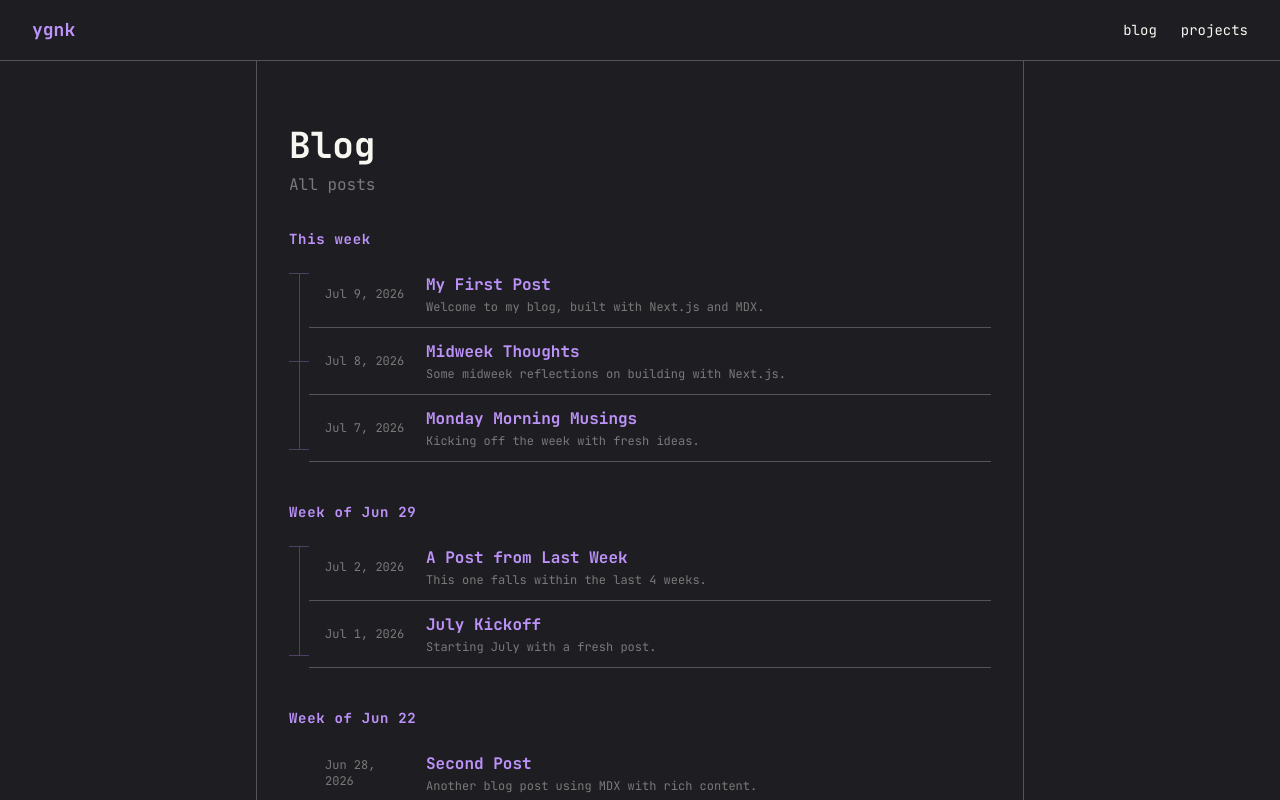
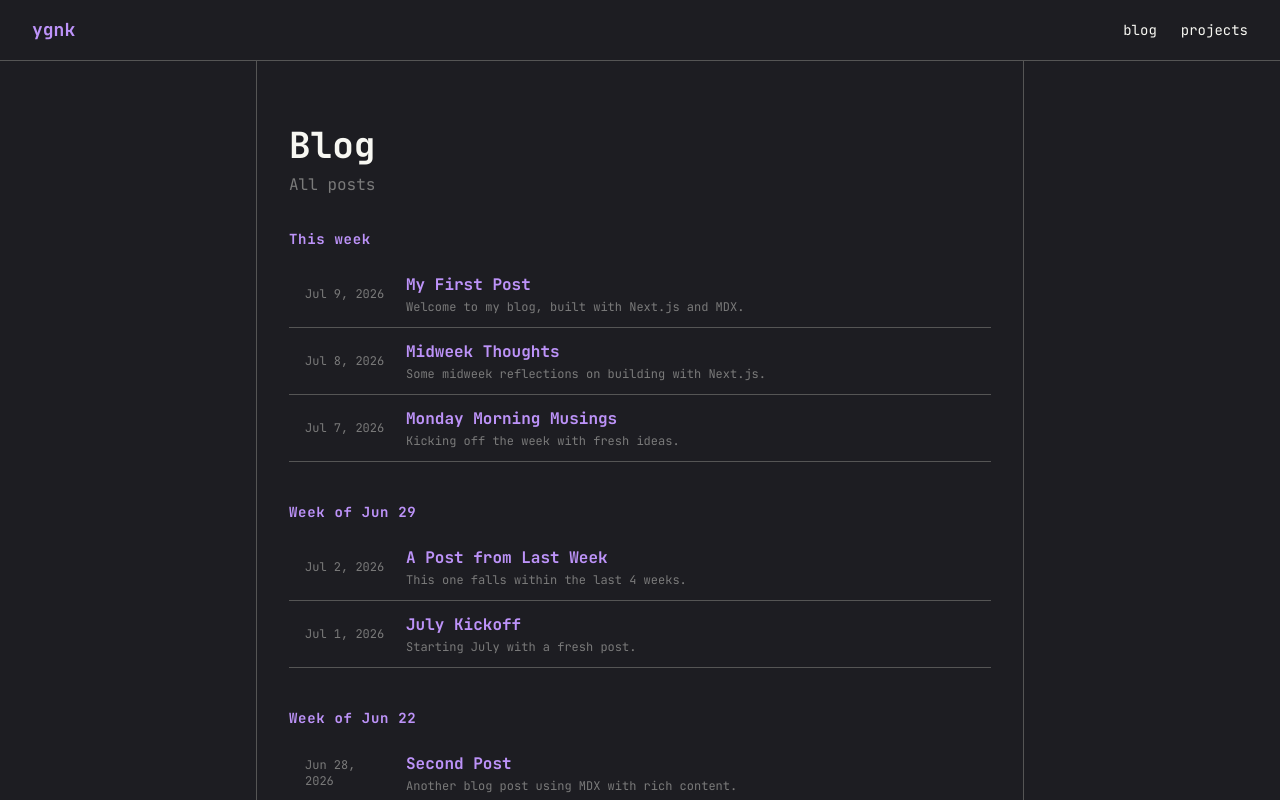
Before and after one commit to yugaaank/blog, a Next.js app: page /blog in a window 1280 px wide. Shown: the top 800 px of the page. Built offline with nearby package versions, Linux system fonts and the light colour scheme.

Commit message:
cleaned the code using ponytail-audit

```diff
--- a/app/blog/page.tsx
+++ b/app/blog/page.tsx
@@ -99,36 +99,11 @@ export default function Blog() {
           <section key={section.key}>
             <h2 className="mb-3 text-sm font-bold tracking-wider text-accent">{section.label}</h2>
             <div>
-              {section.posts.map((post, i) => {
-                const isFirst = i === 0;
-                const isLast = i === section.posts.length - 1;
-                const single = section.posts.length === 1;
-                return (
-                  <div key={post.slug} className="flex">
-                    {/* Tree lines */}
-                    {!single && (
-                      <div className="flex flex-col items-center w-5 shrink-0">
-                        {/* Vertical connector from above */}
-                        {isFirst ? (
-                          <div className="h-3" />
-                        ) : (
-                          <div className="w-px flex-1 bg-accent/30" />
-                        )}
-                        {/* Horizontal branch */}
-                        <div className="w-full h-px bg-accent/30" />
-                        {/* Vertical connector to below */}
-                        {isLast ? (
-                          <div className="h-3" />
-                        ) : (
-                          <div className="w-px flex-1 bg-accent/30" />
-                        )}
-                      </div>
-                    )}
-                    {single && <div className="w-5 shrink-0" />}
-                    {/* Post link */}
+              {section.posts.map((post) => (
                 <Link
+                  key={post.slug}
                   href={`/blog/${post.slug}`}
-                      className="flex flex-1 items-center gap-4 border-b border-border px-4 py-3 transition hover:bg-surface"
+                  className="flex items-center gap-4 border-b border-border px-4 py-3 transition hover:bg-surface"
                 >
                   <time className="shrink-0 text-xs text-muted w-[85px]">
                     {formatDate(post.date)}
@@ -138,9 +113,7 @@ export default function Blog() {
                     <p className="mt-0.5 text-xs text-muted">{post.description}</p>
                   </div>
                 </Link>
-                  </div>
-                );
-              })}
+              ))}
             </div>
           </section>
         ))}
--- a/app/components/RelatedProjects.tsx
+++ /dev/null
@@ -1,27 +0,0 @@
-import Link from "next/link";
-import { projects } from "@/app/projects/projects";
-
-export default function RelatedProjects({ slugs }: { slugs: string[] }) {
-  const matched = projects.filter((p) => slugs.includes(p.slug));
-  if (matched.length === 0) return null;
-
-  return (
-    <div className="my-8 border">
-      <h2 className="border-b px-6 py-3 text-sm font-bold tracking-wider text-accent">
-        Related Projects
-      </h2>
-      <div className="divide-y divide-border">
-        {matched.map((project) => (
-          <Link
-            key={project.slug}
-            href={`/projects/${project.slug}`}
-            className="flex items-center justify-between gap-4 px-6 py-4 transition hover:bg-surface"
-          >
-            <span className="font-bold text-accent">{project.title}</span>
-            <span className="text-xs text-muted">{project.summary}</span>
-          </Link>
-        ))}
-      </div>
-    </div>
-  );
-}
--- a/app/feed.xml/route.ts
+++ b/app/feed.xml/route.ts
@@ -11,7 +11,7 @@ function esc(s: string): string {
     .replace(/'/g, "&apos;");
 }
 
-export async function GET() {
+export function GET() {
   const items = posts
     .sort((a, b) => new Date(b.date).getTime() - new Date(a.date).getTime())
     .map(
--- a/app/layout.tsx
+++ b/app/layout.tsx
@@ -4,7 +4,7 @@ import "./globals.css";
 import Navbar from "@/app/components/Navbar";
 import Footer from "@/app/components/Footer";
 
-const jetbrains = JetBrains_Mono({ subsets: ["latin"] });
+const jetbrains = JetBrains_Mono({ subsets: ["latin"], display: "optional" });
 
 export const metadata: Metadata = {
   title: "Blog",
--- a/app/projects/[slug]/page.tsx
+++ b/app/projects/[slug]/page.tsx
@@ -56,14 +56,13 @@ function ProjectPage({ project }: { project: Project }) {
       </Section>
 
       {/* Timeline */}
-      {project.timeline && (
       <Section title="Timeline">
         <div className="space-y-4">
           {project.timeline.map((entry, i) => (
             <div key={i} className="flex gap-4">
               <div className="flex flex-col items-center">
                 <div className="size-2 rounded-full bg-accent" />
-                  {i < project.timeline!.length - 1 && (
+                {i < project.timeline.length - 1 && (
                   <div className="w-px flex-1 bg-accent/30" />
                 )}
               </div>
@@ -76,10 +75,8 @@ function ProjectPage({ project }: { project: Project }) {
           ))}
         </div>
       </Section>
-      )}
 
       {/* Challenges */}
-      {project.challenges && (
       <Section title="Challenges">
         <ul className="space-y-3">
           {project.challenges.map((c, i) => (
@@ -90,10 +87,8 @@ function ProjectPage({ project }: { project: Project }) {
           ))}
         </ul>
       </Section>
-      )}
 
       {/* Features */}
-      {project.features && (
       <Section title="Features">
         <ul className="space-y-3">
           {project.features.map((l, i) => (
@@ -104,10 +99,8 @@ function ProjectPage({ project }: { project: Project }) {
           ))}
         </ul>
       </Section>
-      )}
 
       {/* Future Improvements */}
-      {project.future && (
       <Section title="Future Improvements">
         <ul className="space-y-2">
           {project.future.map((f, i) => (
@@ -117,7 +110,6 @@ function ProjectPage({ project }: { project: Project }) {
           ))}
         </ul>
       </Section>
-      )}
 
       {/* Related Posts */}
       {project.relatedPosts && project.relatedPosts.length > 0 && (
--- a/app/projects/projects.ts
+++ b/app/projects/projects.ts
@@ -9,10 +9,10 @@ export interface Project {
   date: string;
   tags: string[];
   relatedPosts?: string[];
-  challenges?: string[];
-  features?: string[];
-  future?: string[];
-  timeline?: { phase: string; date: string; desc: string }[];
+  challenges: string[];
+  features: string[];
+  future: string[];
+  timeline: { phase: string; date: string; desc: string }[];
 }
 
 export const projects: Project[] = [
--- a/next.config.ts
+++ b/next.config.ts
@@ -1,10 +1,5 @@
 import type { NextConfig } from "next";
-import createMDX from "@next/mdx";
 
-const nextConfig: NextConfig = {
-  pageExtensions: ["js", "jsx", "ts", "tsx", "md", "mdx"],
-};
+const nextConfig: NextConfig = {};
 
-const withMDX = createMDX();
-
-export default withMDX(nextConfig);
+export default nextConfig;
--- a/package.json
+++ b/package.json
@@ -9,11 +9,7 @@
     "lint": "eslint"
   },
   "dependencies": {
-    "@mdx-js/loader": "^3.1.1",
-    "@mdx-js/mdx": "^3.1.1",
-    "@next/mdx": "^16.2.10",
-    "@types/mdx": "^2.0.14",
-    "lucide-react": "^1.23.0",
+
     "next": "16.2.10",
     "next-mdx-remote": "^6.0.0",
     "react": "19.2.4",
```
Lines whose indentation alone changed are shown as unchanged.
